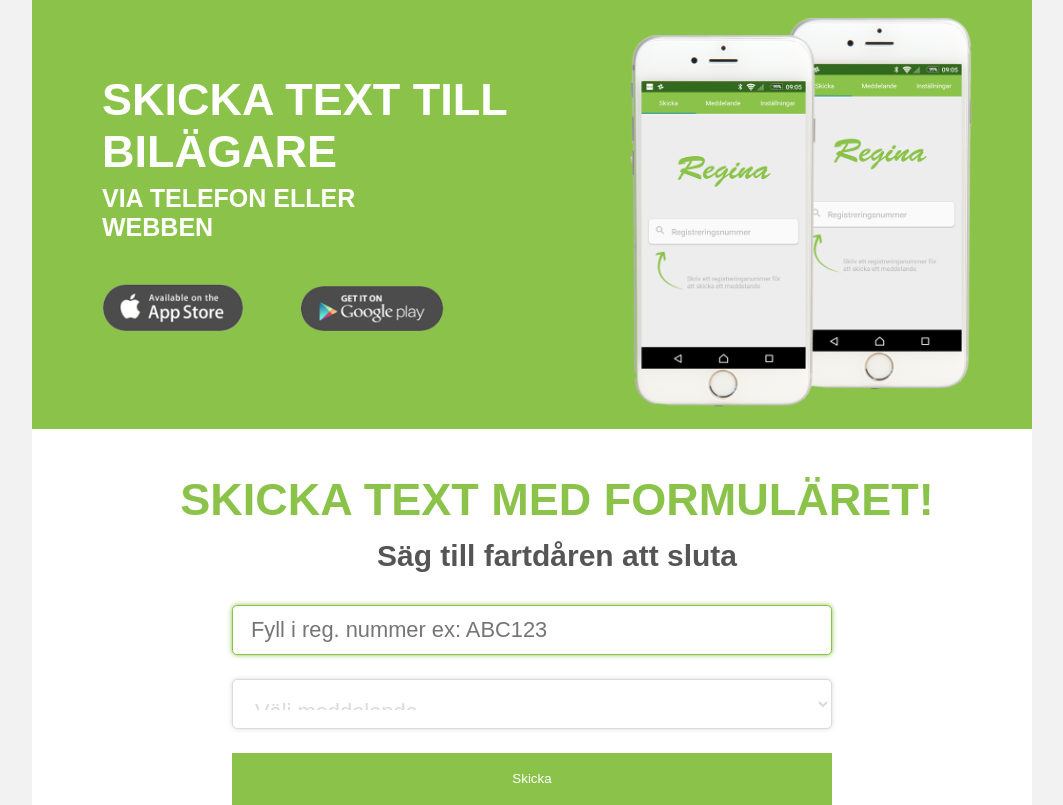
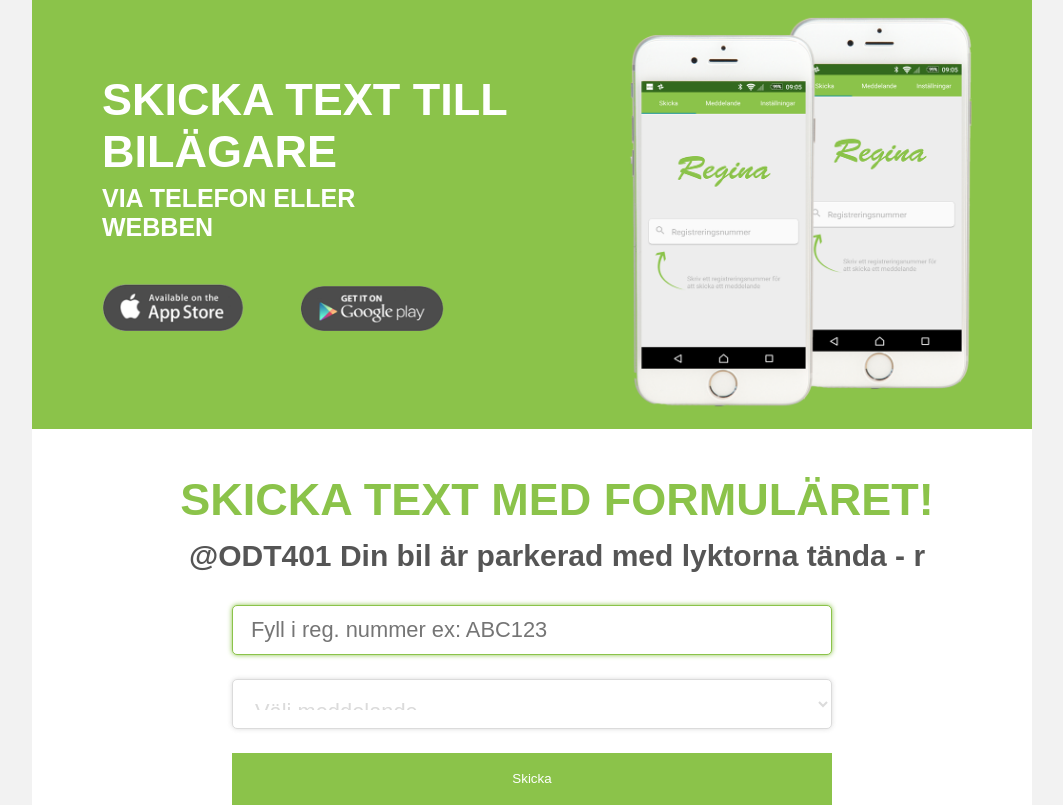
Before and after one commit to jockemalvax/regina, a PHP site: page / in a window 1280 px wide. Shown: the part 44-849 px from the top of the page, without its empty margins (108-1171 px from the left). Run offline with PHP 8.4, Linux system fonts and the light colour scheme.

Commit message:
JS counter in place

```diff
--- a/index.php
+++ b/index.php
@@ -4,18 +4,45 @@
 <meta charset="UTF-8">
 <meta http-equiv="X-UA-Compatible" content="IE=edge">
 <meta name="viewport" content="width=device-width, initial-scale=1">
-<title>Light Theme</title>
+<title>Regina sverige</title>
 <link href="css/singlePageTemplate.css" rel="stylesheet" type="text/css">
 <script src="js/jquery-3.1.0.js"></script>
 <script src="js/typed.js"></script>
 <script>
+$(document).ready(function(){
+
  $(function(){
         $(".element").typed({
-            strings: ["Har grannen dubbelparkerat?", "Säg till fartdåren att sluta köra fort där du bor!", "Skicka en smiley till den blåa BNW:n", "Vem har bilen? Fråga familjen!", "Meddela en bekant att de glömt stänga av ljustet!", "Berätta för grannen att hans billarm är igång!", "Skicka ett tack för att du fick sista p-platsen!"],
+            strings:
+			[
+			"@ODT401 Din bil är parkerad med lyktorna tända - risk för batteriproblem",
+			"@HMN338 P-lisor på gatan där din bil är parkerad!",
+			"@MBO053 Tack, du är en ängel",
+			"@KGZ342 Vad har du så bråttom till att du riskerar mina barns liv på en 30-väg framför en skola?",
+			"@OZA032 ”Om du blinkar vänster i en rondell fattar ingen vart du ska!",
+			],
             typeSpeed: 10,
-			backSpeed: 20
+			backSpeed: 0
         });
     });
+
+	$("#reg_number").keyup(function(event){
+	$(this).css("text-transform","uppercase")
+	var myLength = $("#reg_number").val().replace(/ /g, '').length;
+		if(myLength>=6)
+		{
+			 $("#job").prop('disabled', false);
+		}
+		else
+		{
+			$("#job").prop('disabled', 'disabled');
+			  if((myLength==0))
+			{
+				$(this).css("text-transform","capitalize")
+			}
+		}
+	});
+});
 </script>
 <style type="text/css">
 .container header div a {
```
